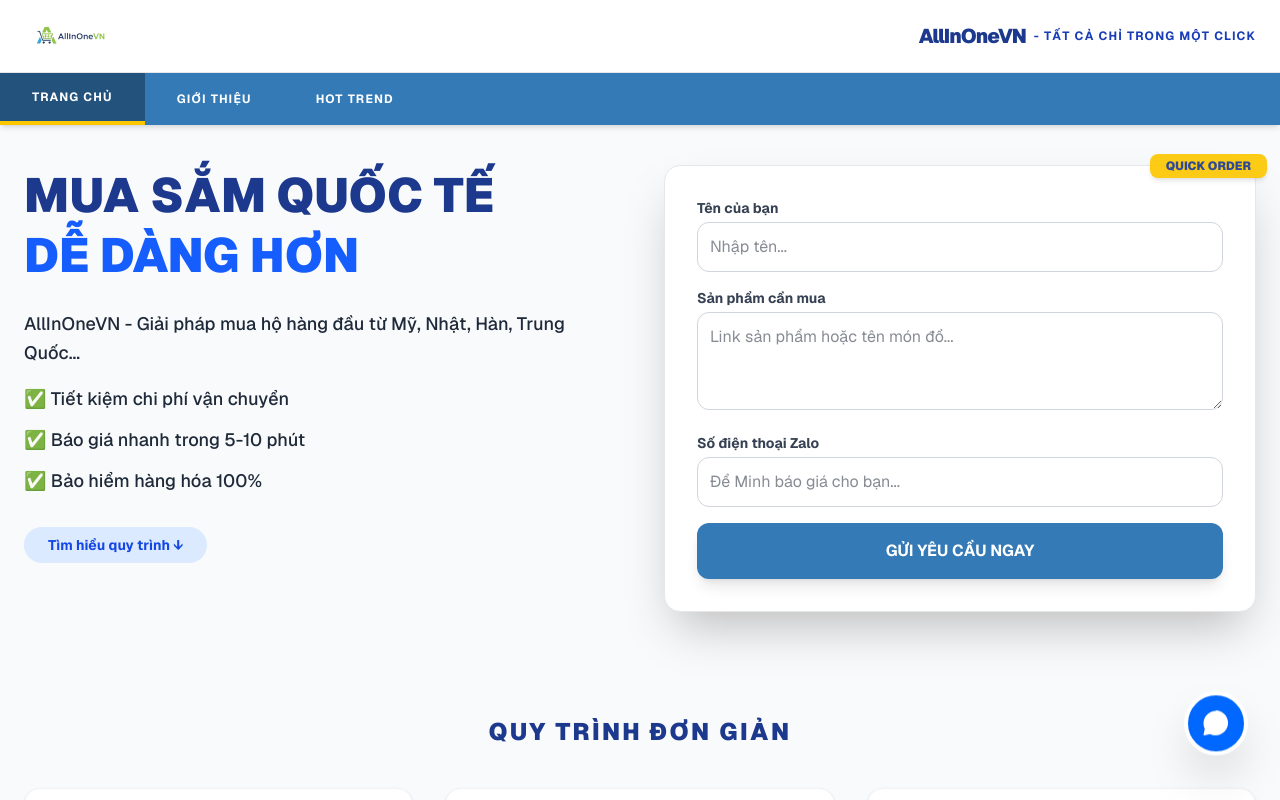
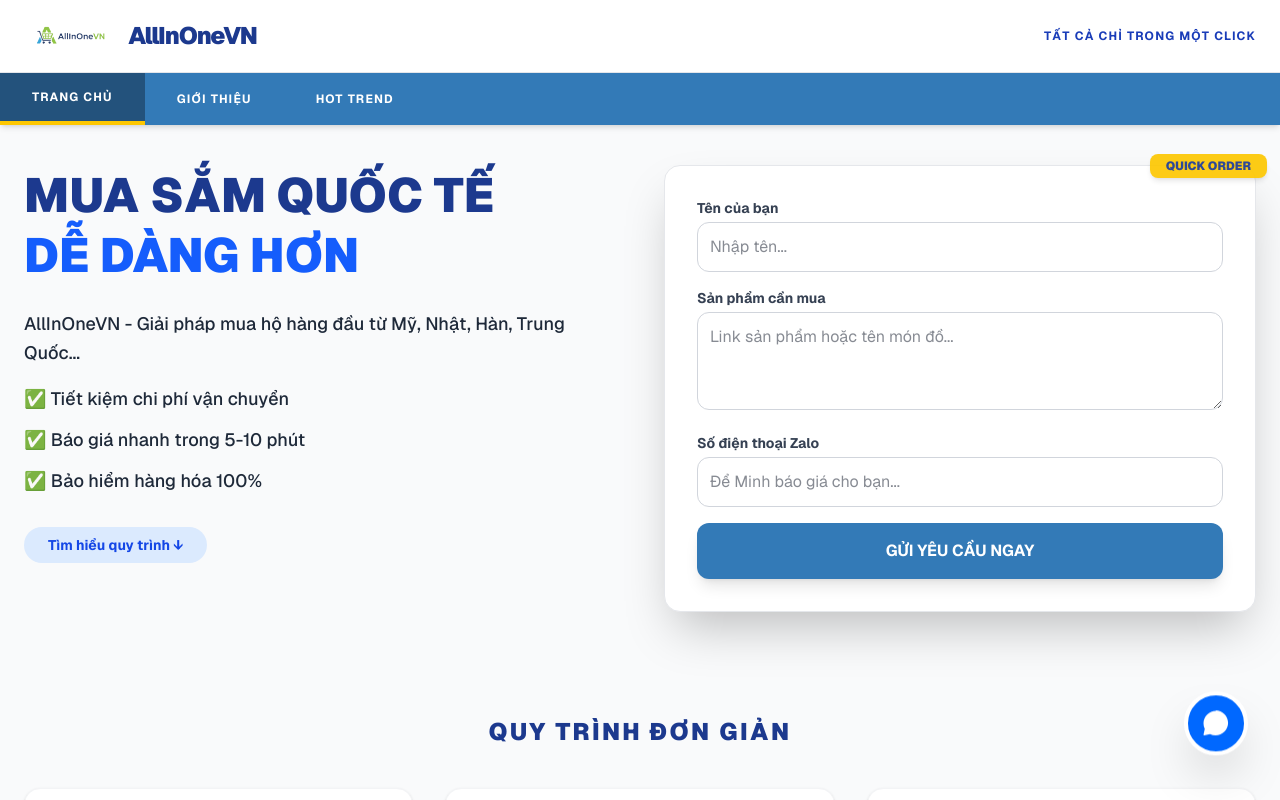
Before and after one commit to dotienminh6-svg/Cua-hang-cua-minh, a Next.js app: page / in a window 1280 px wide. Shown: the top 800 px of the page. Built offline with nearby package versions, Linux system fonts and the light colour scheme.

Commit message:
fix loi logo

```diff
--- a/app/page.tsx
+++ b/app/page.tsx
@@ -25,18 +25,18 @@
      {/* HEADER */}
 <header className="bg-white py-3 px-6 border-b border-gray-200">
   <div className="max-w-7xl mx-auto flex items-center justify-between">
-          {/* Bên trái: Chỉ để Logo */}
-          <div className="flex items-center">
+
+    {/* Phía bên trái: Logo và chữ AllInOneVN có khoảng cách (gap-3) */}
+    <div className="flex items-center gap-3">
       <img src="/logo.png" alt="AllInOneVN Logo" className="h-12 w-auto object-contain" />
+      <span className="text-blue-900 font-black text-2xl tracking-tighter">AllInOneVN</span>
     </div>
 
-          {/* Bên phải: Chữ AllInOneVN - Tất cả chỉ trong một click */}
-          <div className="flex items-center gap-2">
-            <span className="text-blue-900 font-black text-xl tracking-tighter">AllInOneVN</span>
-            <span className="text-blue-800 font-bold hidden md:inline uppercase text-xs tracking-widest">
-              - Tất cả chỉ trong một click
-            </span>
-          </div>
+    {/* Phía bên phải: Dòng thông điệp */}
+    <p className="text-blue-800 font-bold hidden md:block uppercase text-xs tracking-widest">
+      Tất cả chỉ trong một click
+    </p>
+
   </div>
 </header>
 
```
Lines whose indentation alone changed are shown as unchanged.
